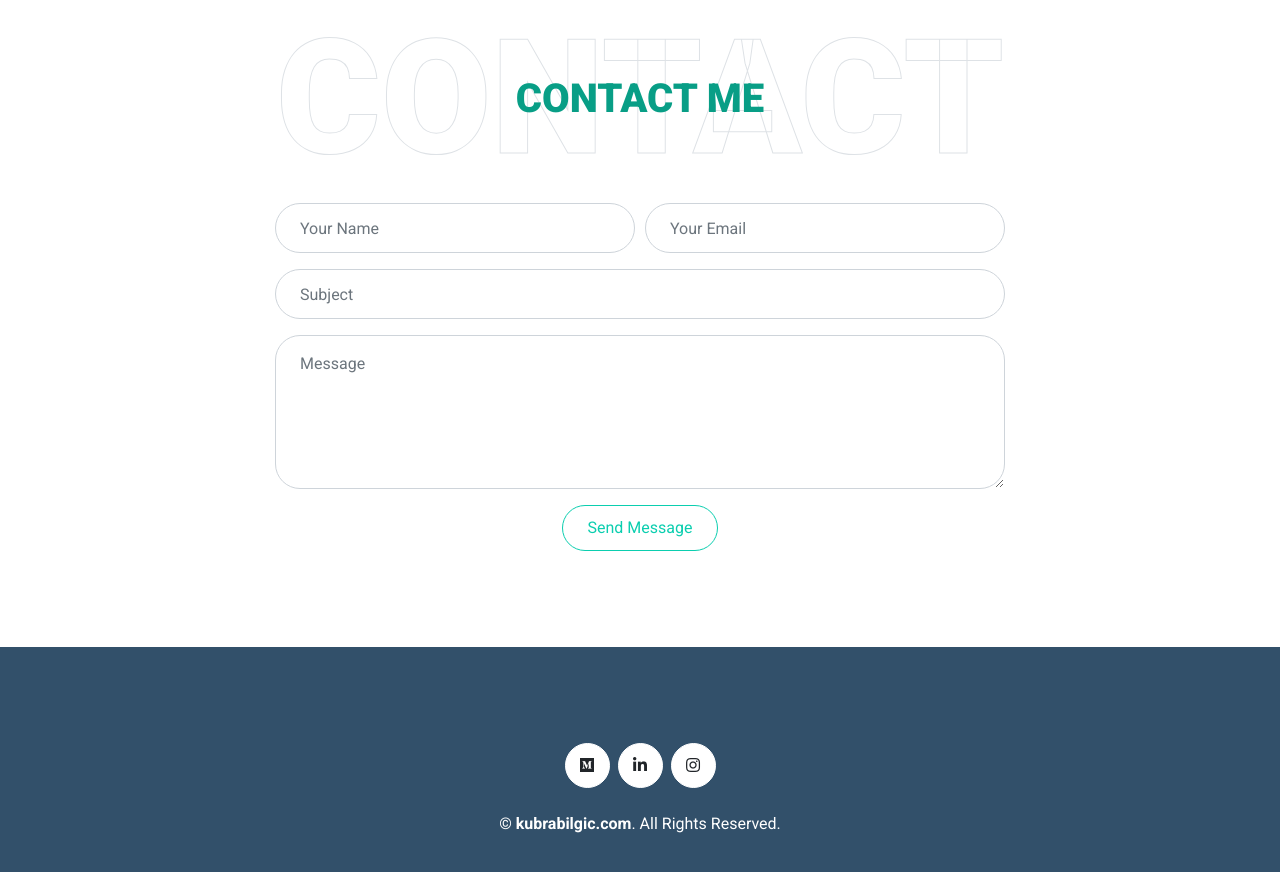
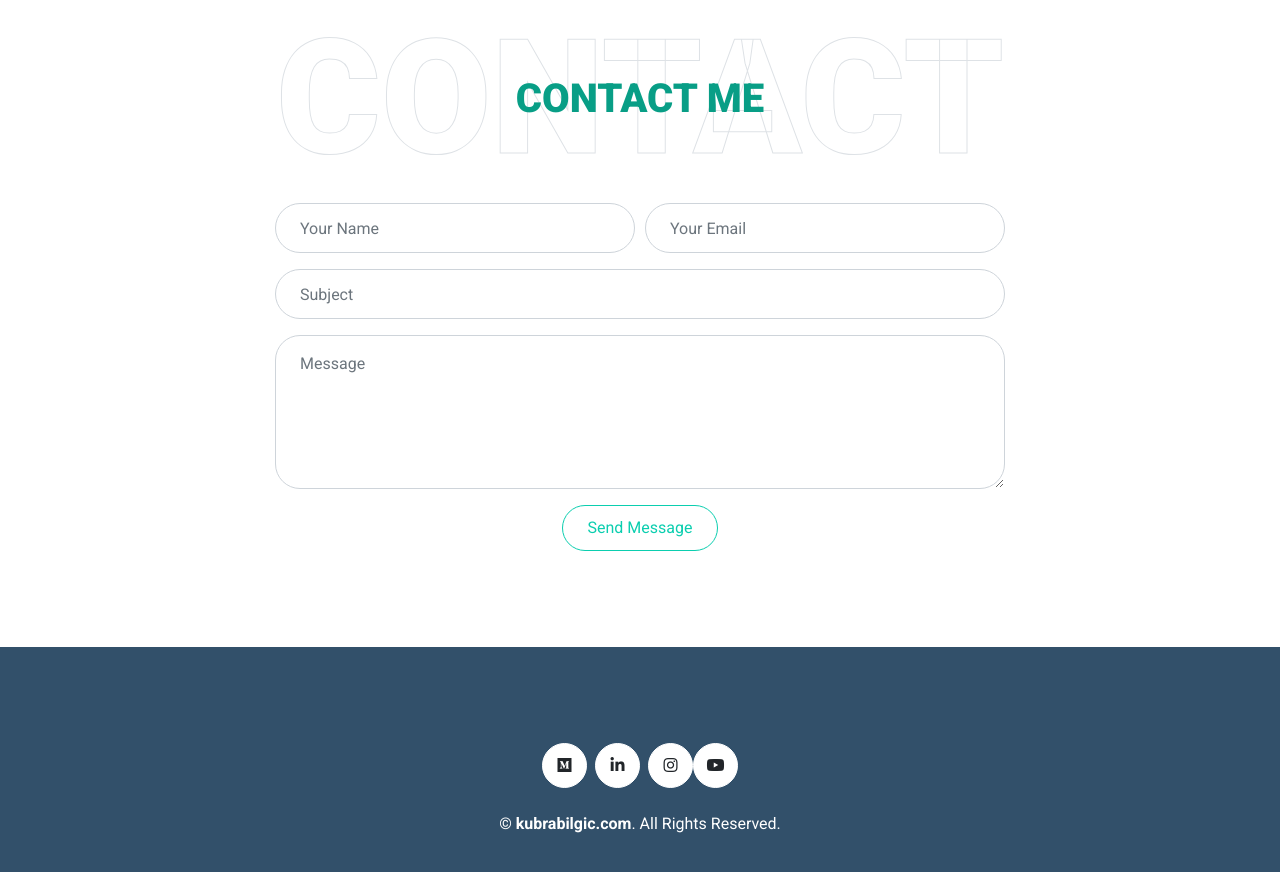
Before and after one commit to KubraBilgic/KubraBilgic.com, a plain HTML site: page index.html in a window 1280 px wide. Shown: the part 2615-3487 px from the top of the page. Drawn offline with nearby package versions, Linux system fonts and the light colour scheme.

Commit message:
add youtube channel

```diff
--- a/index.html
+++ b/index.html
@@ -424,6 +424,11 @@
             aria-label="Devrelnedir"
             ><i class="fab fa-instagram"></i
           ></a>
+          <a
+            class="btn btn-light btn-social"
+            href="https://www.youtube.com/@PointHRs"
+            aria-label="Youtube PointHRs"
+            ><i class="fab fa-youtube"></i></a>
           <!-- <a class="btn btn-light btn-social" href="#"><i class="fab fa-instagram"></i></a> -->
         </div>
         <p class="m-0">
```
